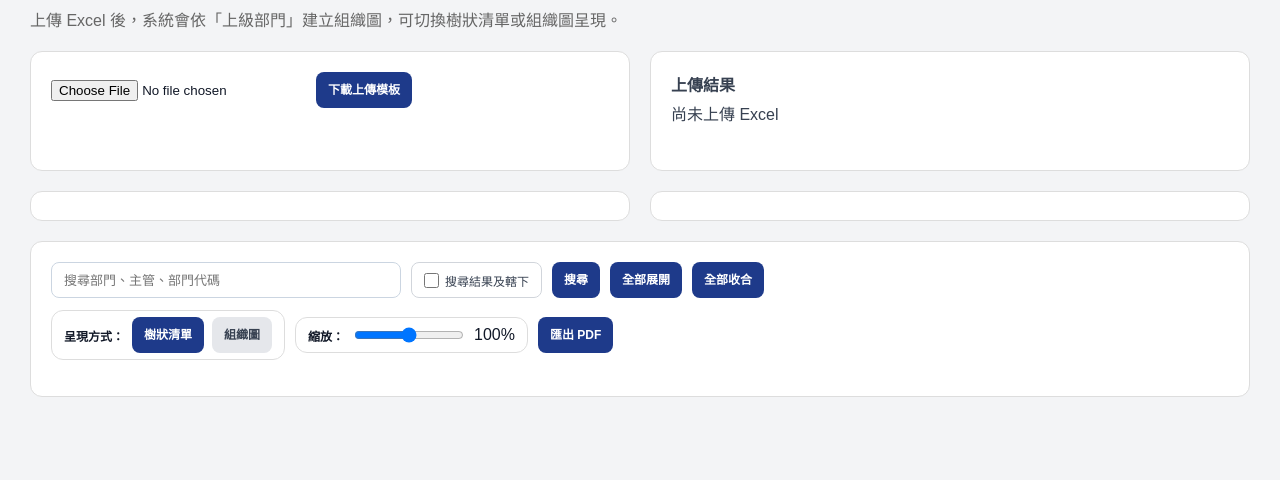
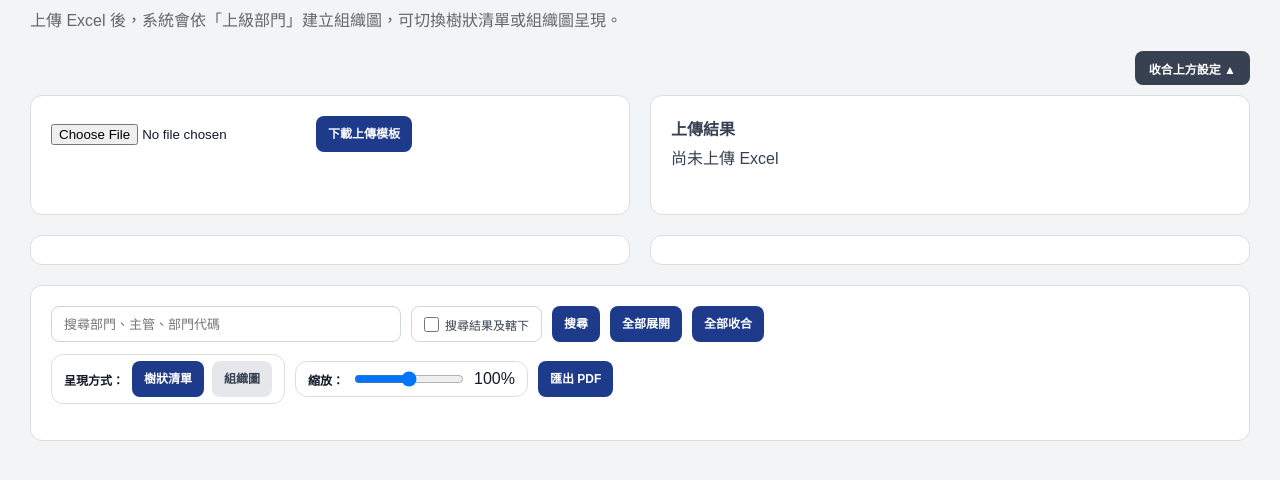
Before and after one commit to yoga8008/hr-economic-data, a plain HTML site: page orgchart-test.html in a window 1280 px wide. Shown: the part 100-580 px from the top of the page. Drawn offline with nearby package versions, Linux system fonts and the light colour scheme.

Commit message:
Update orgchart-test.html

```diff
--- a/orgchart-test.html
+++ b/orgchart-test.html
@@ -24,6 +24,36 @@ h1{
 .desc{
     color:#666;
     margin-bottom:20px;
+}
+
+.topPanelHeader{
+    display:flex;
+    justify-content:flex-end;
+    margin-bottom:10px;
+}
+
+.toggleTopBtn{
+    height:34px;
+    padding:0 14px;
+    border:0;
+    border-radius:8px;
+    background:#374151;
+    color:#fff;
+    font-weight:bold;
+    font-size:12px;
+    cursor:pointer;
+}
+
+.toggleTopBtn:hover{
+    opacity:.9;
+}
+
+.topPanel{
+    display:block;
+}
+
+.topPanel.collapsed{
+    display:none;
 }
 
 .topGrid{
@@ -445,6 +475,13 @@ h1{
 上傳 Excel 後，系統會依「上級部門」建立組織圖，可切換樹狀清單或組織圖呈現。
 </div>
 
+<div class="topPanelHeader">
+    <button id="toggleTopPanelBtn" class="toggleTopBtn" onclick="toggleTopPanel()">
+        收合上方設定 ▲
+    </button>
+</div>
+
+<div id="topPanel" class="topPanel">
     <div class="topGrid">
         <div class="uploadBox">
             <div class="uploadActions">
@@ -462,6 +499,7 @@ h1{
     <div class="filterGrid">
         <div id="levelFilters" class="levelFilters"></div>
         <div id="fieldFilters" class="fieldFilters"></div>
+    </div>
 </div>
 
 <div class="chartBox">
@@ -558,6 +596,19 @@ document.getElementById("zoomRange").addEventListener("input", function(){
         requestAnimationFrame(updateOrgConnectorLines);
     }
 });
+
+function toggleTopPanel(){
+    const panel = document.getElementById("topPanel");
+    const btn = document.getElementById("toggleTopPanelBtn");
+
+    panel.classList.toggle("collapsed");
+
+    if(panel.classList.contains("collapsed")){
+        btn.innerText = "展開上方設定 ▼";
+    }else{
+        btn.innerText = "收合上方設定 ▲";
+    }
+}
 
 function handleFile(e){
     const file = e.target.files[0];
```
Lines whose indentation alone changed are shown as unchanged.
